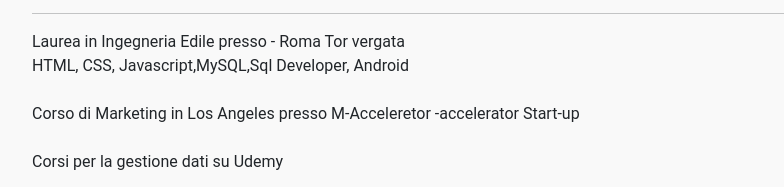
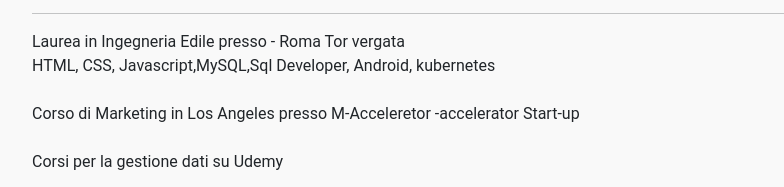
Before and after one commit to Elenacola/Elenacola, a plain HTML site: page cv.html in a window 1280 px wide. Shown: the part 498-685 px from the top of the page, without its empty margins (50-834 px from the left). Drawn offline with nearby package versions, Linux system fonts and the light colour scheme; files that its build step writes are made by us from their sources; a web font is replaced by a local one.

Commit message:
Update cv.html

```diff
--- a/cv.html
+++ b/cv.html
@@ -114,7 +114,7 @@
                 <p class="t-white title-section">Laurea in Ingegneria Edile presso -  Roma Tor vergata
 
                     <br>
-                  HTML, CSS, Javascript,MySQL,Sql Developer, Android
+                  HTML, CSS, Javascript,MySQL,Sql Developer, Android, kubernetes
                   <br>
                     <br>Corso di Marketing in Los Angeles presso M-Acceleretor -accelerator Start-up
                   <br>
```
